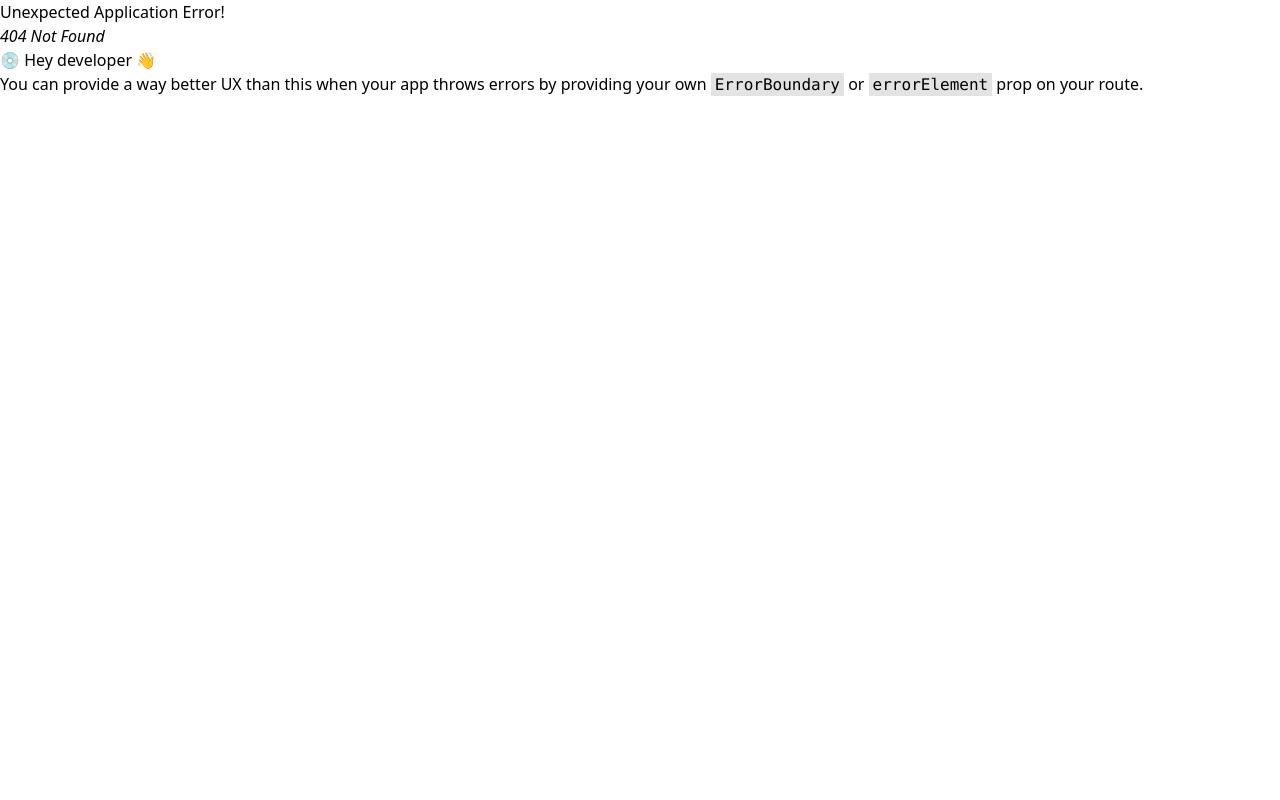
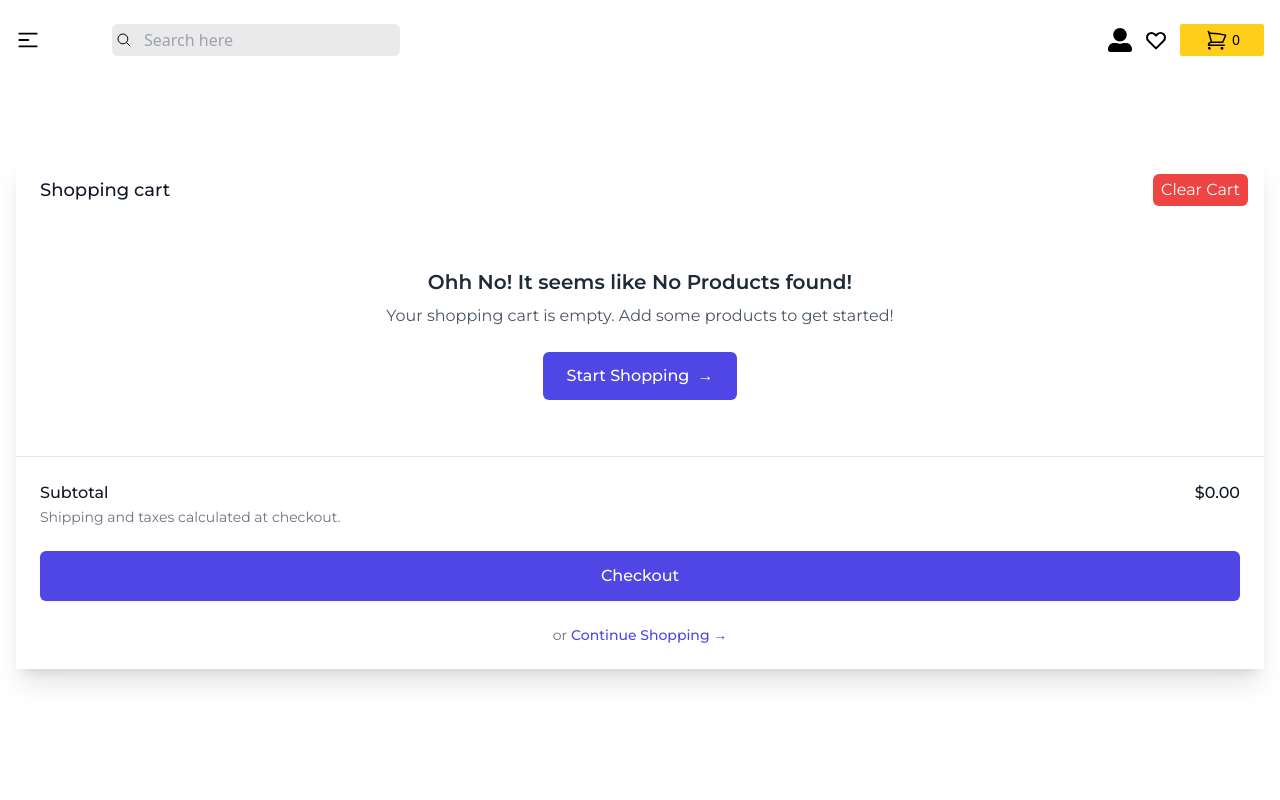
Before and after one commit to MANOJ-80/BookStoreApp, a React (Vite) app in the folder frontend/: page /cart in a window 1280 px wide. Before the commit this address had no page. Shown: the top 800 px of the page. Built offline with nearby package versions, Linux system fonts and the light colour scheme.

Commit message:
feat: cart-Add,Remove,ClearAll

```diff
--- /dev/null
+++ b/frontend/src/pages/books/CartPage.jsx
@@ -0,0 +1,135 @@
+import React from 'react'
+import { useDispatch, useSelector } from 'react-redux'
+import { Link } from 'react-router-dom'
+import { getImgUrl } from '../../utils/getImgUrl'
+import { clearCart, removeFromCart } from '../../redux/features/cart/cartSlice'
+
+const CartPage = () => {
+  const cartItems = useSelector(state => state.cart.cartItems)
+  const dispatch = useDispatch()
+
+  const totalPrice = cartItems.reduce((acc, item) => acc + item.newPrice, 0).toFixed(2)
+
+  const handleRemoveFromCart = (product) => {
+    dispatch(removeFromCart(product))
+  }
+
+  const handleClearCart = () => {
+    dispatch(clearCart())
+  }
+
+  return (
+    <>
+      <div className="flex mt-12 h-full flex-col overflow-hidden bg-white shadow-xl">
+        <div className="flex-1 overflow-y-auto px-4 py-6 sm:px-6">
+          <div className="flex items-start justify-between">
+            <div className="text-lg font-medium text-gray-900">Shopping cart</div>
+            <div className="ml-3 flex h-7 items-center">
+              <button
+                type="button"
+                onClick={handleClearCart}
+                className="relative -m-2 py-1 px-2 bg-red-500 text-white rounded-md hover:bg-secondary transition-all duration-200"
+              >
+                <span className="">Clear Cart</span>
+              </button>
+            </div>
+          </div>
+
+          <div className="mt-8">
+            <div className="flow-root">
+              {cartItems.length > 0 ? (
+                <ul role="list" className="-my-6 divide-y divide-gray-200">
+                  {cartItems.map((product) => (
+                    <li key={product?._id} className="flex py-6">
+                      <div className="h-24 w-24 flex-shrink-0 overflow-hidden rounded-md border border-gray-200">
+                        <img
+                          alt=""
+                          src={`${getImgUrl(product?.coverImage)}`}
+                          className="h-full w-full object-cover object-center"
+                        />
+                      </div>
+
+                      <div className="ml-4 flex flex-1 flex-col">
+                        <div>
+                          <div className="flex flex-wrap justify-between text-base font-medium text-gray-900">
+                            <h3>
+                              <Link to='/'>{product?.title}</Link>
+                            </h3>
+                            <p className="sm:ml-4">${product?.newPrice}</p>
+                          </div>
+                          <p className="mt-1 text-sm text-gray-500 capitalize">
+                            <strong>Category : </strong> {product?.category}
+                          </p>
+                        </div>
+                        <div className="flex flex-1 flex-wrap items-end justify-between space-y-2 text-sm">
+                          <p className="text-gray-500"><strong>Qty:</strong> 1</p>
+                          <div className="flex">
+                            <button
+                              onClick={() => handleRemoveFromCart(product)}
+                              type="button"
+                              className="font-medium text-indigo-600 hover:text-indigo-500"
+                            >
+                              Remove
+                            </button>
+                          </div>
+                        </div>
+                      </div>
+                    </li>
+                  ))}
+                </ul>
+              ) : (
+                <div className="text-center py-8">
+                <h3 className="text-xl font-semibold text-gray-800 mb-2">
+                  Ohh No! It seems like No Products found!
+                </h3>
+                <p className="text-gray-600 mb-6">
+                  Your shopping cart is empty. Add some products to get started!
+                </p>
+                <Link
+                  to="/"
+                  className="inline-flex items-center justify-center px-6 py-3 text-base font-medium text-white bg-indigo-600 rounded-md hover:bg-indigo-700 transition duration-150"
+                >
+                  Start Shopping
+                  <span aria-hidden="true" className="ml-2">&rarr;</span>
+                </Link>
+              </div>
+              )}
+            </div>
+          </div>
+        </div>
+
+        <div className="border-t border-gray-200 px-4 py-6 sm:px-6">
+          <div className="flex justify-between text-base font-medium text-gray-900">
+            <p>Subtotal</p>
+            <p>${totalPrice ? totalPrice : 0}</p>
+          </div>
+          <p className="mt-0.5 text-sm text-gray-500">
+            Shipping and taxes calculated at checkout.
+          </p>
+          <div className="mt-6">
+            <Link
+              to="/checkout"
+              className="flex items-center justify-center rounded-md border border-transparent bg-indigo-600 px-6 py-3 text-base font-medium text-white shadow-sm hover:bg-indigo-700"
+            >
+              Checkout
+            </Link>
+          </div>
+          <div className="mt-6 flex justify-center text-center text-sm text-gray-500">
+            <Link to="/">
+              or
+              <button
+                type="button"
+                className="font-medium text-indigo-600 hover:text-indigo-500 ml-1"
+              >
+                Continue Shopping
+                <span aria-hidden="true"> &rarr;</span>
+              </button>
+            </Link>
+          </div>
+        </div>
+      </div>
+    </>
+  )
+}
+
+export default CartPage
--- a/frontend/src/redux/store.js
+++ b/frontend/src/redux/store.js
@@ -1,3 +1,4 @@
+
 import { configureStore } from '@reduxjs/toolkit'
 import cartReducer from './features/cart/cartSlice'
 
--- a/frontend/src/routers/router.jsx
+++ b/frontend/src/routers/router.jsx
@@ -3,6 +3,7 @@
 import Home from "../pages/home/Home";
 import Login from "../components/Login";
 import Register from "../components/Register";
+import CartPage from "../pages/books/CartPage";
 
 const router = createBrowserRouter([
     {
@@ -13,7 +14,8 @@
             { path: "/orders", element: <h1>orders</h1> },
             { path: "/about", element: <h1>About</h1>},
             { path: "/login", element: <Login/>},
-            { path: "/register", element: <Register/>}
+            { path: "/register", element: <Register/>},
+            { path: "/cart", element: <CartPage/>}
         ]
 
     }
```
